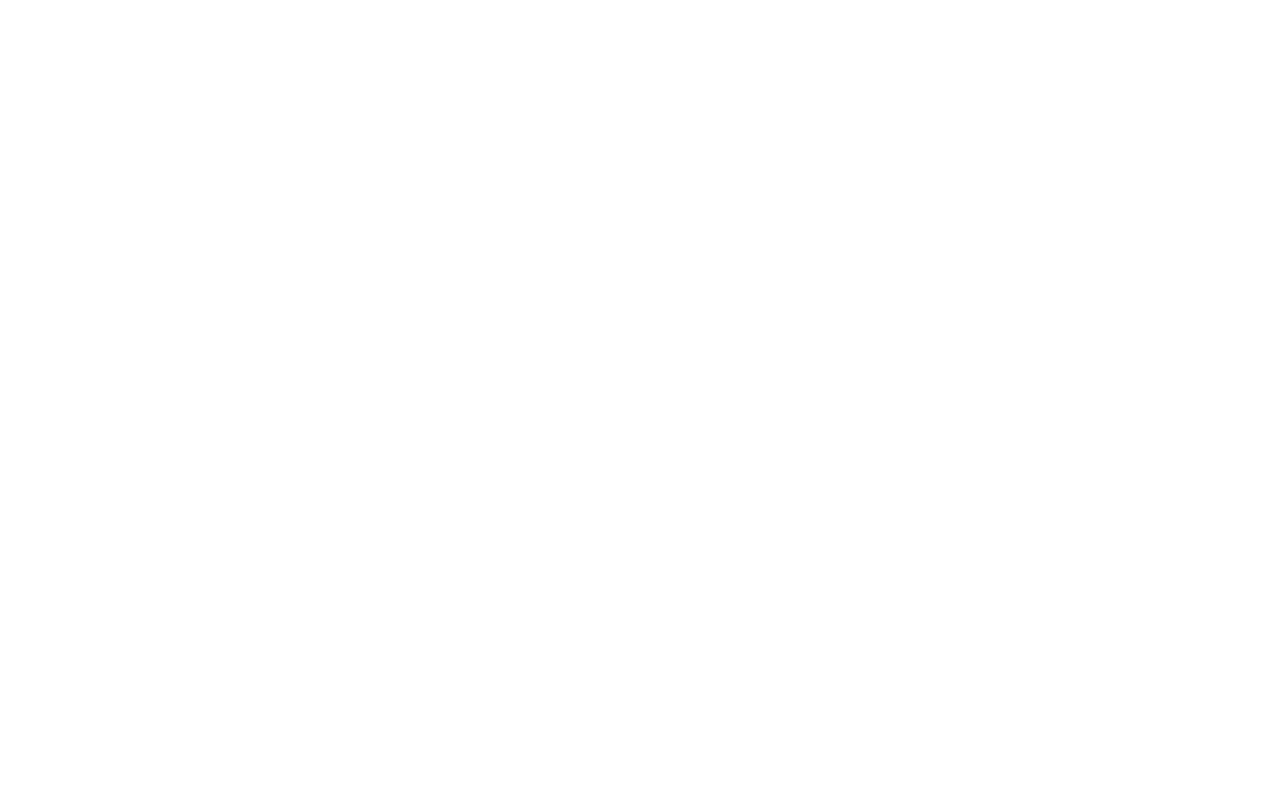
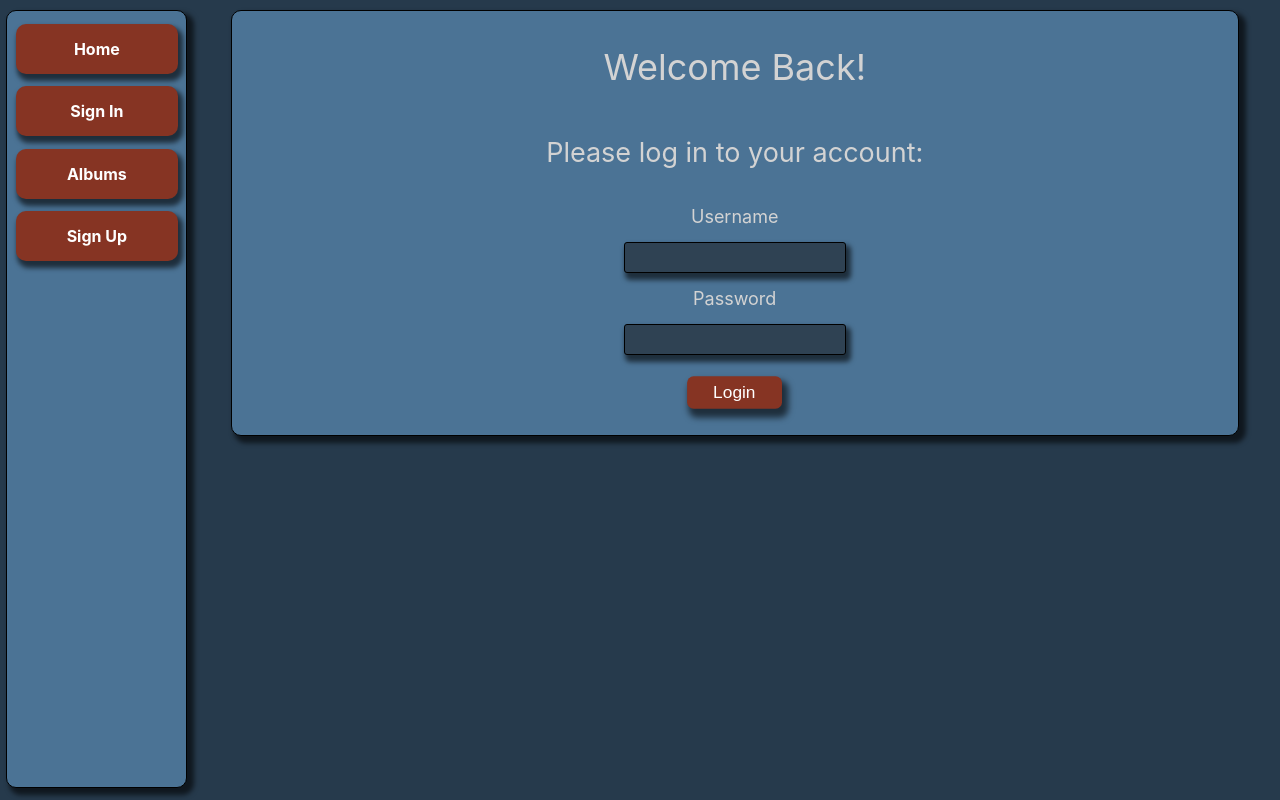
Before and after one commit to TheYearIsTwentyGX/flatiron-p4-project, a React (Create React App) app in the folder client/: page /login in a window 1280 px wide. Built offline with nearby package versions, Linux system fonts and the light colour scheme.

Commit message:
General work

```diff
--- a/client/package.json
+++ b/client/package.json
@@ -12,7 +12,7 @@
     "@testing-library/user-event": "^12.8.3",
     "react": "^17.0.2",
     "react-dom": "^17.0.2",
-    "react-router-dom": "^6.15.0",
+    "react-router-dom": "^5.3.4",
     "react-scripts": "4.0.3",
     "web-vitals": "^1.1.2"
   },
--- a/client/src/App.js
+++ b/client/src/App.js
@@ -1,13 +1,27 @@
 import { BrowserRouter as Router, Route, Switch } from 'react-router-dom';
 import './App.css';
 import Sidebar from './Components/Sidebar';
+import Login from './Components/AccountManagement/Login';
+import { UserProvider } from './Components/Context/UserContext';
 
 function App() {
 	return (
 		<div className="App">
 			<Router>
+				<UserProvider>
+					<div className="general-flex">
+
 						<Sidebar />
+						<div className='main-content'>
+							<Switch>
 
+								<Route path="/login">
+									<Login />
+								</Route>
+							</Switch>
+						</div>
+					</div>
+				</UserProvider>
 			</Router>
 		</div>
 	);
--- a/client/src/Components/Card.css
+++ b/client/src/Components/Card.css
@@ -1,3 +1,4 @@
+h1,
 h2 {
 	font-weight: 400;
 }
@@ -7,8 +8,8 @@
 }
 
 .card-root {
-    margin: 0 40px;
-    padding: 10px 20px;
+	margin: 10px 40px;
+	padding: 10px 10px 30px 10px;
 	border-radius: 10px;
 	border: 1px solid black;
 	box-shadow: 5px 5px 5px 2px rgba(0, 0, 0, 0.6);
--- a/client/src/Components/Card.js
+++ b/client/src/Components/Card.js
@@ -5,7 +5,7 @@
 	const { title, value = "", children } = props;
 	return (
 		<div className="card-root">
-            <h2>{title}</h2>
+			<h1>{title}</h1>
 			{value === "" ? children : <p>{value}</p>}
 		</div>
 	);
--- a/client/src/Components/Sidebar.js
+++ b/client/src/Components/Sidebar.js
@@ -1,12 +1,16 @@
 import React from 'react';
-import { useHistory } from 'react-router-dom';
+import './Sidebar.css';
+import { useHistory, NavLink } from 'react-router-dom';
 
 export default function Sidebar() {
 	const history = useHistory();
 
 	return (
 		<div className="sidebar">
-
+			<NavLink to="/home" activeClassName="active" className="sidebar-item">Home</NavLink>
+			<NavLink to="/login" activeClassName="active" className="sidebar-item">Sign In</NavLink>
+			<NavLink to="/albums" activeClassName="active" className="sidebar-item">Albums</NavLink>
+			<NavLink to="/signup" activeClassName="active" className="sidebar-item">Sign Up</NavLink>
 		</div>
 	)
 }
--- a/client/src/index.css
+++ b/client/src/index.css
@@ -5,6 +5,7 @@
 		sans-serif;
 	-webkit-font-smoothing: antialiased;
 	-moz-osx-font-smoothing: grayscale;
+	background: #263a4c;
 }
 
 code {
```
Also changed, not shown: 2 other files (tests, documents, lock files or other folders). Lines whose indentation alone changed are shown as unchanged.
